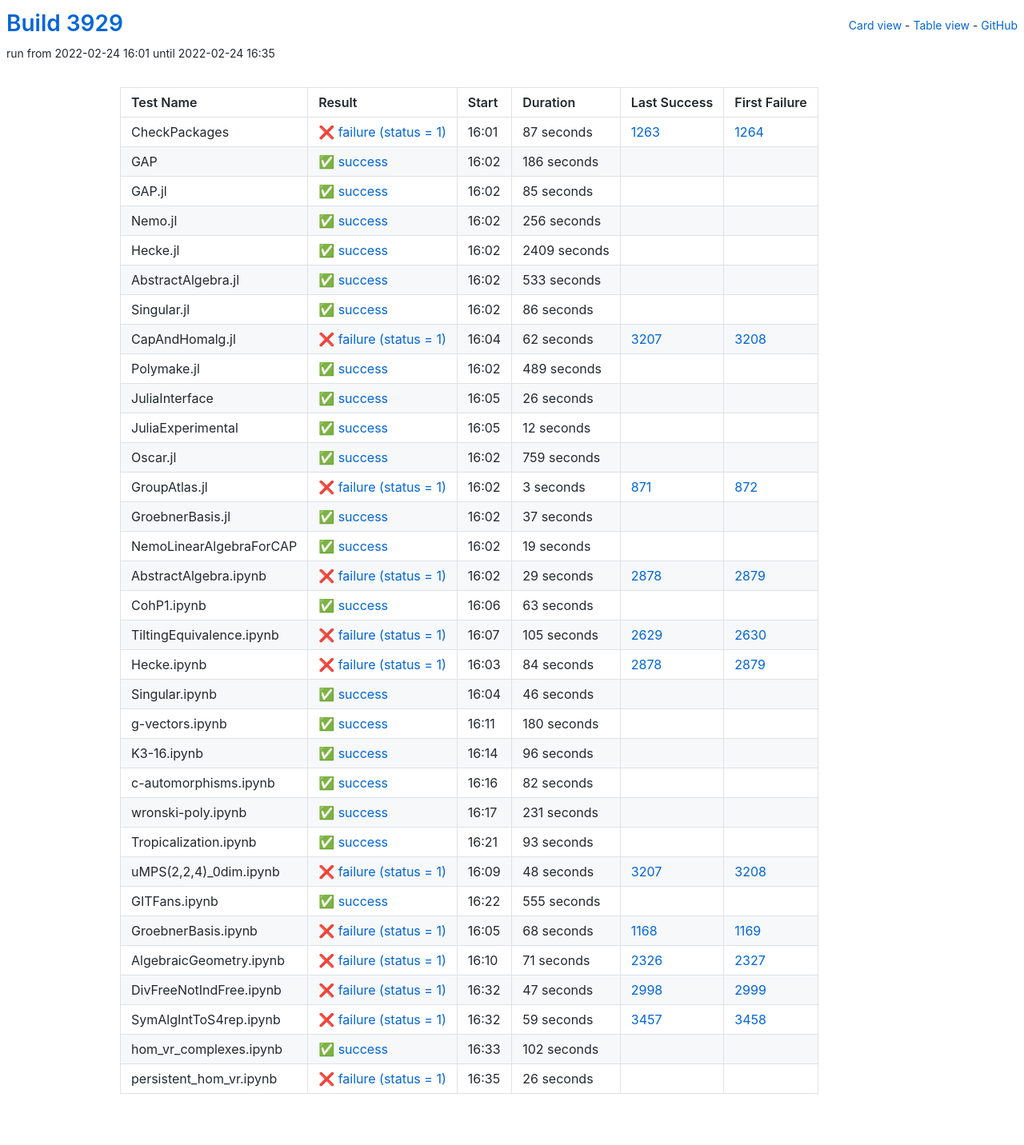
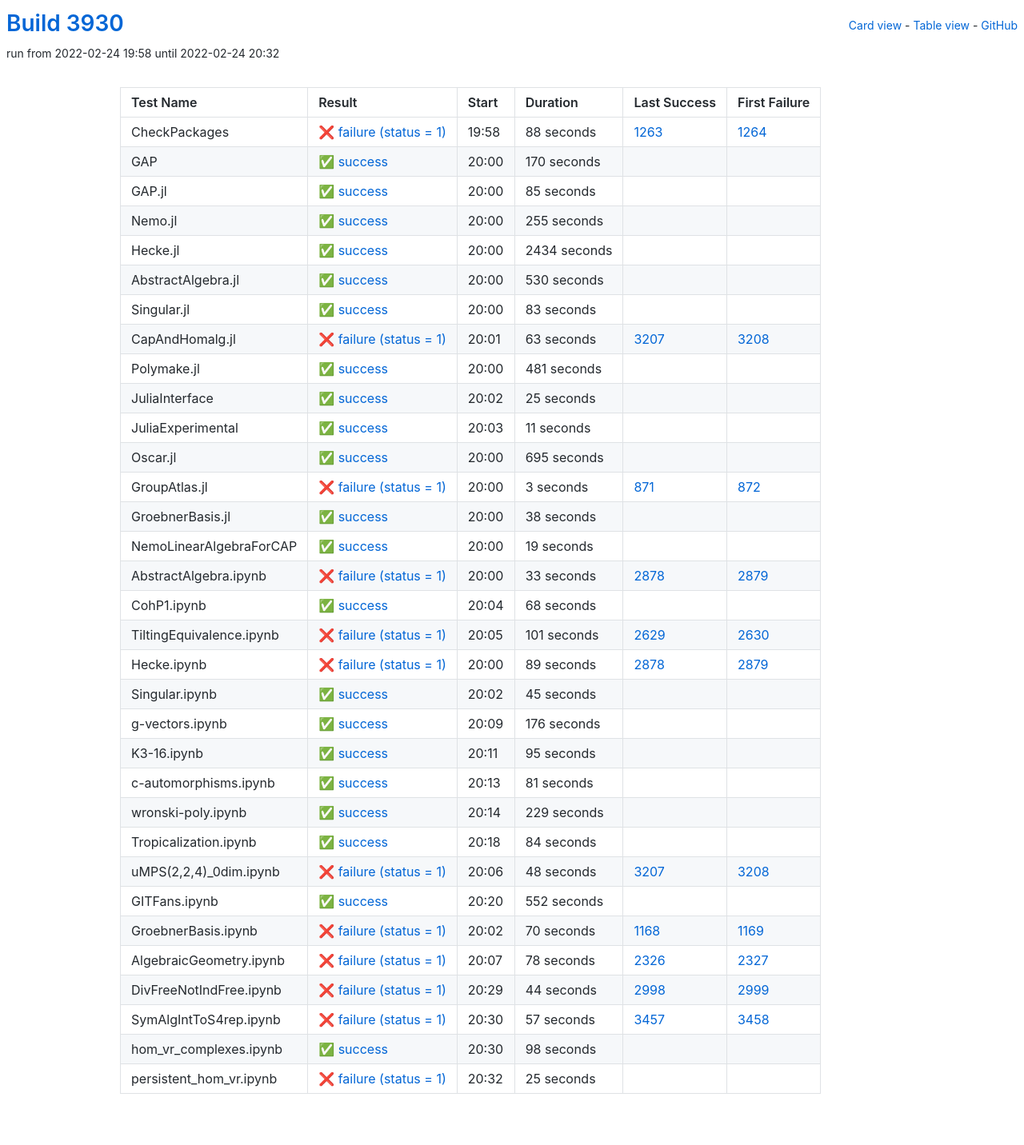
Before and after one commit to oscar-system/oscar-ci-status-stable, a Jekyll site: the page built from table.html, in a window 1280 px wide. Shown: the whole page at 80% size. Built offline with Jekyll 4.4.1, drawn with Linux system fonts in a browser that asks for light colours.

Commit message:
Build #3930

```diff
--- a/_data/ci.yml
+++ b/_data/ci.yml
@@ -1,6 +1,6 @@
 ---
-build: 3929
-build_url: https://oscarci.mathematik.uni-kl.de/job/oscar-stable/3929/
+build: 3930
+build_url: https://oscarci.mathematik.uni-kl.de/job/oscar-stable/3930/
 job: oscar-stable
 organization: oscar-system
 repo: oscar-ci-status-stable
@@ -8,32 +8,32 @@ repourl: https://github.com/oscar-system/oscar-ci-status-stable
 tests:
 - name: CheckPackages
   id: checkpackages
-  log: https://oscarci.mathematik.uni-kl.de/job/oscar-stable/3929/artifact/logs/build-3929/CheckPackages.log
-  start: 2022-02-24 16:01
+  log: https://oscarci.mathematik.uni-kl.de/job/oscar-stable/3930/artifact/logs/build-3930/CheckPackages.log
+  start: 2022-02-24 19:58
   success: false
   exitcode: 1
   status: failure
-  duration: 87
+  duration: 88
   last_success: 1263
   last_success_url: https://oscarci.mathematik.uni-kl.de/job/oscar-stable/1263/
   first_failure: 1264
   first_failure_url: https://oscarci.mathematik.uni-kl.de/job/oscar-stable/1264/
 - name: GAP
   id: gap
-  log: https://oscarci.mathematik.uni-kl.de/job/oscar-stable/3929/artifact/logs/build-3929/GAP.log
-  start: 2022-02-24 16:02
+  log: https://oscarci.mathematik.uni-kl.de/job/oscar-stable/3930/artifact/logs/build-3930/GAP.log
+  start: 2022-02-24 20:00
   success: true
   exitcode: 0
   status: success
-  duration: 186
+  duration: 170
   last_success: false
   last_success_url:
   first_failure: false
   first_failure_url:
 - name: GAP.jl
   id: gap-jl
-  log: https://oscarci.mathematik.uni-kl.de/job/oscar-stable/3929/artifact/logs/build-3929/GAP.jl.log
-  start: 2022-02-24 16:02
+  log: https://oscarci.mathematik.uni-kl.de/job/oscar-stable/3930/artifact/logs/build-3930/GAP.jl.log
+  start: 2022-02-24 20:00
   success: true
   exitcode: 0
   status: success
@@ -44,116 +44,116 @@ tests:
   first_failure_url:
 - name: Nemo.jl
   id: nemo-jl
-  log: https://oscarci.mathematik.uni-kl.de/job/oscar-stable/3929/artifact/logs/build-3929/Nemo.jl.log
-  start: 2022-02-24 16:02
+  log: https://oscarci.mathematik.uni-kl.de/job/oscar-stable/3930/artifact/logs/build-3930/Nemo.jl.log
+  start: 2022-02-24 20:00
   success: true
   exitcode: 0
   status: success
-  duration: 256
+  duration: 255
   last_success: false
   last_success_url:
   first_failure: false
   first_failure_url:
 - name: Hecke.jl
   id: hecke-jl
-  log: https://oscarci.mathematik.uni-kl.de/job/oscar-stable/3929/artifact/logs/build-3929/Hecke.jl.log
-  start: 2022-02-24 16:02
+  log: https://oscarci.mathematik.uni-kl.de/job/oscar-stable/3930/artifact/logs/build-3930/Hecke.jl.log
+  start: 2022-02-24 20:00
   success: true
   exitcode: 0
   status: success
-  duration: 2409
+  duration: 2434
   last_success: false
   last_success_url:
   first_failure: false
   first_failure_url:
 - name: AbstractAlgebra.jl
   id: abstractalgebra-jl
-  log: https://oscarci.mathematik.uni-kl.de/job/oscar-stable/3929/artifact/logs/build-3929/AbstractAlgebra.jl.log
-  start: 2022-02-24 16:02
+  log: https://oscarci.mathematik.uni-kl.de/job/oscar-stable/3930/artifact/logs/build-3930/AbstractAlgebra.jl.log
+  start: 2022-02-24 20:00
   success: true
   exitcode: 0
   status: success
-  duration: 533
+  duration: 530
   last_success: false
   last_success_url:
   first_failure: false
   first_failure_url:
 - name: Singular.jl
   id: singular-jl
-  log: https://oscarci.mathematik.uni-kl.de/job/oscar-stable/3929/artifact/logs/build-3929/Singular.jl.log
-  start: 2022-02-24 16:02
+  log: https://oscarci.mathematik.uni-kl.de/job/oscar-stable/3930/artifact/logs/build-3930/Singular.jl.log
+  start: 2022-02-24 20:00
   success: true
   exitcode: 0
   status: success
-  duration: 86
+  duration: 83
   last_success: false
   last_success_url:
   first_failure: false
   first_failure_url:
 - name: CapAndHomalg.jl
   id: capandhomalg-jl
-  log: https://oscarci.mathematik.uni-kl.de/job/oscar-stable/3929/artifact/logs/build-3929/CapAndHomalg.jl.log
-  start: 2022-02-24 16:04
+  log: https://oscarci.mathematik.uni-kl.de/job/oscar-stable/3930/artifact/logs/build-3930/CapAndHomalg.jl.log
+  start: 2022-02-24 20:01
   success: false
   exitcode: 1
   status: failure
-  duration: 62
+  duration: 63
   last_success: 3207
   last_success_url: https://oscarci.mathematik.uni-kl.de/job/oscar-stable/3207/
   first_failure: 3208
   first_failure_url: https://oscarci.mathematik.uni-kl.de/job/oscar-stable/3208/
 - name: Polymake.jl
   id: polymake-jl
-  log: https://oscarci.mathematik.uni-kl.de/job/oscar-stable/3929/artifact/logs/build-3929/Polymake.jl.log
-  start: 2022-02-24 16:02
+  log: https://oscarci.mathematik.uni-kl.de/job/oscar-stable/3930/artifact/logs/build-3930/Polymake.jl.log
+  start: 2022-02-24 20:00
   success: true
   exitcode: 0
   status: success
-  duration: 489
+  duration: 481
   last_success: false
   last_success_url:
   first_failure: false
   first_failure_url:
 - name: JuliaInterface
   id: juliainterface
-  log: https://oscarci.mathematik.uni-kl.de/job/oscar-stable/3929/artifact/logs/build-3929/JuliaInterface.log
-  start: 2022-02-24 16:05
+  log: https://oscarci.mathematik.uni-kl.de/job/oscar-stable/3930/artifact/logs/build-3930/JuliaInterface.log
+  start: 2022-02-24 20:02
   success: true
   exitcode: 0
   status: success
-  duration: 26
+  duration: 25
   last_success: false
   last_success_url:
   first_failure: false
   first_failure_url:
 - name: JuliaExperimental
   id: juliaexperimental
-  log: https://oscarci.mathematik.uni-kl.de/job/oscar-stable/3929/artifact/logs/build-3929/JuliaExperimental.log
-  start: 2022-02-24 16:05
+  log: https://oscarci.mathematik.uni-kl.de/job/oscar-stable/3930/artifact/logs/build-3930/JuliaExperimental.log
+  start: 2022-02-24 20:03
   success: true
   exitcode: 0
   status: success
-  duration: 12
+  duration: 11
   last_success: false
   last_success_url:
   first_failure: false
   first_failure_url:
 - name: Oscar.jl
   id: oscar-jl
-  log: https://oscarci.mathematik.uni-kl.de/job/oscar-stable/3929/artifact/logs/build-3929/Oscar.jl.log
-  start: 2022-02-24 16:02
+  log: https://oscarci.mathematik.uni-kl.de/job/oscar-stable/3930/artifact/logs/build-3930/Oscar.jl.log
+  start: 2022-02-24 20:00
   success: true
   exitcode: 0
   status: success
-  duration: 759
+  duration: 695
   last_success: false
   last_success_url:
   first_failure: false
   first_failure_url:
 - name: GroupAtlas.jl
   id: groupatlas-jl
-  log: https://oscarci.mathematik.uni-kl.de/job/oscar-stable/3929/artifact/logs/build-3929/GroupAtlas.jl.log
-  start: 2022-02-24 16:02
+  log: https://oscarci.mathematik.uni-kl.de/job/oscar-stable/3930/artifact/logs/build-3930/GroupAtlas.jl.log
+  start: 2022-02-24 20:00
   success: false
   exitcode: 1
   status: failure
@@ -164,20 +164,20 @@ tests:
   first_failure_url: https://oscarci.mathematik.uni-kl.de/job/oscar-stable/872/
 - name: GroebnerBasis.jl
   id: groebnerbasis-jl
-  log: https://oscarci.mathematik.uni-kl.de/job/oscar-stable/3929/artifact/logs/build-3929/GroebnerBasis.jl.log
-  start: 2022-02-24 16:02
+  log: https://oscarci.mathematik.uni-kl.de/job/oscar-stable/3930/artifact/logs/build-3930/GroebnerBasis.jl.log
+  start: 2022-02-24 20:00
   success: true
   exitcode: 0
   status: success
-  duration: 37
+  duration: 38
   last_success: false
   last_success_url:
   first_failure: false
   first_failure_url:
 - name: NemoLinearAlgebraForCAP
   id: nemolinearalgebraforcap
-  log: https://oscarci.mathematik.uni-kl.de/job/oscar-stable/3929/artifact/logs/build-3929/NemoLinearAlgebraForCAP.log
-  start: 2022-02-24 16:02
+  log: https://oscarci.mathematik.uni-kl.de/job/oscar-stable/3930/artifact/logs/build-3930/NemoLinearAlgebraForCAP.log
+  start: 2022-02-24 20:00
   success: true
   exitcode: 0
   status: success
@@ -188,128 +188,128 @@ tests:
   first_failure_url:
 - name: AbstractAlgebra.ipynb
   id: abstractalgebra-ipynb
-  log: https://oscarci.mathematik.uni-kl.de/job/oscar-stable/3929/artifact/logs/build-3929/AbstractAlgebra.ipynb.log
-  start: 2022-02-24 16:02
+  log: https://oscarci.mathematik.uni-kl.de/job/oscar-stable/3930/artifact/logs/build-3930/AbstractAlgebra.ipynb.log
+  start: 2022-02-24 20:00
   success: false
   exitcode: 1
   status: failure
-  duration: 29
+  duration: 33
   last_success: 2878
   last_success_url: https://oscarci.mathematik.uni-kl.de/job/oscar-stable/2878/
   first_failure: 2879
   first_failure_url: https://oscarci.mathematik.uni-kl.de/job/oscar-stable/2879/
 - name: CohP1.ipynb
   id: cohp1-ipynb
-  log: https://oscarci.mathematik.uni-kl.de/job/oscar-stable/3929/artifact/logs/build-3929/CohP1.ipynb.log
-  start: 2022-02-24 16:06
+  log: https://oscarci.mathematik.uni-kl.de/job/oscar-stable/3930/artifact/logs/build-3930/CohP1.ipynb.log
+  start: 2022-02-24 20:04
   success: true
   exitcode: 0
   status: success
-  duration: 63
+  duration: 68
   last_success: false
   last_success_url:
   first_failure: false
   first_failure_url:
 - name: TiltingEquivalence.ipynb
   id: tiltingequivalence-ipynb
-  log: https://oscarci.mathematik.uni-kl.de/job/oscar-stable/3929/artifact/logs/build-3929/TiltingEquivalence.ipynb.log
-  start: 2022-02-24 16:07
+  log: https://oscarci.mathematik.uni-kl.de/job/oscar-stable/3930/artifact/logs/build-3930/TiltingEquivalence.ipynb.log
+  start: 2022-02-24 20:05
   success: false
   exitcode: 1
   status: failure
-  duration: 105
+  duration: 101
   last_success: 2629
   last_success_url: https://oscarci.mathematik.uni-kl.de/job/oscar-stable/2629/
   first_failure: 2630
   first_failure_url: https://oscarci.mathematik.uni-kl.de/job/oscar-stable/2630/
 - name: Hecke.ipynb
   id: hecke-ipynb
-  log: https://oscarci.mathematik.uni-kl.de/job/oscar-stable/3929/artifact/logs/build-3929/Hecke.ipynb.log
-  start: 2022-02-24 16:03
+  log: https://oscarci.mathematik.uni-kl.de/job/oscar-stable/3930/artifact/logs/build-3930/Hecke.ipynb.log
+  start: 2022-02-24 20:00
   success: false
   exitcode: 1
   status: failure
-  duration: 84
+  duration: 89
   last_success: 2878
   last_success_url: https://oscarci.mathematik.uni-kl.de/job/oscar-stable/2878/
   first_failure: 2879
   first_failure_url: https://oscarci.mathematik.uni-kl.de/job/oscar-stable/2879/
 - name: Singular.ipynb
   id: singular-ipynb
-  log: https://oscarci.mathematik.uni-kl.de/job/oscar-stable/3929/artifact/logs/build-3929/Singular.ipynb.log
-  start: 2022-02-24 16:04
+  log: https://oscarci.mathematik.uni-kl.de/job/oscar-stable/3930/artifact/logs/build-3930/Singular.ipynb.log
+  start: 2022-02-24 20:02
   success: true
   exitcode: 0
   status: success
-  duration: 46
+  duration: 45
   last_success: false
   last_success_url:
   first_failure: false
   first_failure_url:
 - name: g-vectors.ipynb
   id: g-vectors-ipynb
-  log: https://oscarci.mathematik.uni-kl.de/job/oscar-stable/3929/artifact/logs/build-3929/g-vectors.ipynb.log
-  start: 2022-02-24 16:11
+  log: https://oscarci.mathematik.uni-kl.de/job/oscar-stable/3930/artifact/logs/build-3930/g-vectors.ipynb.log
+  start: 2022-02-24 20:09
   success: true
   exitcode: 0
   status: success
-  duration: 180
+  duration: 176
   last_success: false
   last_success_url:
   first_failure: false
   first_failure_url:
 - name: K3-16.ipynb
   id: k3-16-ipynb
-  log: https://oscarci.mathematik.uni-kl.de/job/oscar-stable/3929/artifact/logs/build-3929/K3-16.ipynb.log
-  start: 2022-02-24 16:14
+  log: https://oscarci.mathematik.uni-kl.de/job/oscar-stable/3930/artifact/logs/build-3930/K3-16.ipynb.log
+  start: 2022-02-24 20:11
   success: true
   exitcode: 0
   status: success
-  duration: 96
+  duration: 95
   last_success: false
   last_success_url:
   first_failure: false
   first_failure_url:
 - name: c-automorphisms.ipynb
   id: c-automorphisms-ipynb
-  log: https://oscarci.mathematik.uni-kl.de/job/oscar-stable/3929/artifact/logs/build-3929/c-automorphisms.ipynb.log
-  start: 2022-02-24 16:16
+  log: https://oscarci.mathematik.uni-kl.de/job/oscar-stable/3930/artifact/logs/build-3930/c-automorphisms.ipynb.log
+  start: 2022-02-24 20:13
   success: true
   exitcode: 0
   status: success
-  duration: 82
+  duration: 81
   last_success: false
   last_success_url:
   first_failure: false
   first_failure_url:
 - name: wronski-poly.ipynb
   id: wronski-poly-ipynb
-  log: https://oscarci.mathematik.uni-kl.de/job/oscar-stable/3929/artifact/logs/build-3929/wronski-poly.ipynb.log
-  start: 2022-02-24 16:17
+  log: https://oscarci.mathematik.uni-kl.de/job/oscar-stable/3930/artifact/logs/build-3930/wronski-poly.ipynb.log
+  start: 2022-02-24 20:14
   success: true
   exitcode: 0
   status: success
-  duration: 231
+  duration: 229
   last_success: false
   last_success_url:
   first_failure: false
   first_failure_url:
 - name: Tropicalization.ipynb
   id: tropicalization-ipynb
-  log: https://oscarci.mathematik.uni-kl.de/job/oscar-stable/3929/artifact/logs/build-3929/Tropicalization.ipynb.log
-  start: 2022-02-24 16:21
+  log: https://oscarci.mathematik.uni-kl.de/job/oscar-stable/3930/artifact/logs/build-3930/Tropicalization.ipynb.log
+  start: 2022-02-24 20:18
   success: true
   exitcode: 0
   status: success
-  duration: 93
+  duration: 84
   last_success: false
   last_success_url:
   first_failure: false
   first_failure_url:
 - name: uMPS(2,2,4)_0dim.ipynb
   id: umps-2-2-4-0dim-ipynb
-  log: https://oscarci.mathematik.uni-kl.de/job/oscar-stable/3929/artifact/logs/build-3929/uMPS-2-2-4-_0dim.ipynb.log
-  start: 2022-02-24 16:09
+  log: https://oscarci.mathematik.uni-kl.de/job/oscar-stable/3930/artifact/logs/build-3930/uMPS-2-2-4-_0dim.ipynb.log
+  start: 2022-02-24 20:06
   success: false
   exitcode: 1
   status: failure
@@ -320,84 +320,84 @@ tests:
   first_failure_url: https://oscarci.mathematik.uni-kl.de/job/oscar-stable/3208/
 - name: GITFans.ipynb
   id: gitfans-ipynb
-  log: https://oscarci.mathematik.uni-kl.de/job/oscar-stable/3929/artifact/logs/build-3929/GITFans.ipynb.log
-  start: 2022-02-24 16:22
+  log: https://oscarci.mathematik.uni-kl.de/job/oscar-stable/3930/artifact/logs/build-3930/GITFans.ipynb.log
+  start: 2022-02-24 20:20
   success: true
   exitcode: 0
   status: success
-  duration: 555
+  duration: 552
   last_success: false
   last_success_url:
   first_failure: false
   first_failure_url:
 - name: GroebnerBasis.ipynb
   id: groebnerbasis-ipynb
-  log: https://oscarci.mathematik.uni-kl.de/job/oscar-stable/3929/artifact/logs/build-3929/GroebnerBasis.ipynb.log
-  start: 2022-02-24 16:05
+  log: https://oscarci.mathematik.uni-kl.de/job/oscar-stable/3930/artifact/logs/build-3930/GroebnerBasis.ipynb.log
+  start: 2022-02-24 20:02
   success: false
   exitcode: 1
   status: failure
-  duration: 68
+  duration: 70
   last_success: 1168
   last_success_url: https://oscarci.mathematik.uni-kl.de/job/oscar-stable/1168/
   first_failure: 1169
   first_failure_url: https://oscarci.mathematik.uni-kl.de/job/oscar-stable/1169/
 - name: AlgebraicGeometry.ipynb
   id: algebraicgeometry-ipynb
-  log: https://oscarci.mathematik.uni-kl.de/job/oscar-stable/3929/artifact/logs/build-3929/AlgebraicGeometry.ipynb.log
-  start: 2022-02-24 16:10
+  log: https://oscarci.mathematik.uni-kl.de/job/oscar-stable/3930/artifact/logs/build-3930/AlgebraicGeometry.ipynb.log
+  start: 2022-02-24 20:07
   success: false
   exitcode: 1
   status: failure
-  duration: 71
+  duration: 78
   last_success: 2326
   last_success_url: https://oscarci.mathematik.uni-kl.de/job/oscar-stable/2326/
   first_failure: 2327
   first_failure_url: https://oscarci.mathematik.uni-kl.de/job/oscar-stable/2327/
 - name: DivFreeNotIndFree.ipynb
   id: divfreenotindfree-ipynb
-  log: https://oscarci.mathematik.uni-kl.de/job/oscar-stable/3929/artifact/logs/build-3929/DivFreeNotIndFree.ipynb.log
-  start: 2022-02-24 16:32
+  log: https://oscarci.mathematik.uni-kl.de/job/oscar-stable/3930/artifact/logs/build-3930/DivFreeNotIndFree.ipynb.log
+  start: 2022-02-24 20:29
   success: false
   exitcode: 1
   status: failure
-  duration: 47
+  duration: 44
   last_success: 2998
   last_success_url: https://oscarci.mathematik.uni-kl.de/job/oscar-stable/2998/
   first_failure: 2999
   first_failure_url: https://oscarci.mathematik.uni-kl.de/job/oscar-stable/2999/
 - name: SymAlgIntToS4rep.ipynb
   id: symalginttos4rep-ipynb
-  log: https://oscarci.mathematik.uni-kl.de/job/oscar-stable/3929/artifact/logs/build-3929/SymAlgIntToS4rep.ipynb.log
-  start: 2022-02-24 16:32
+  log: https://oscarci.mathematik.uni-kl.de/job/oscar-stable/3930/artifact/logs/build-3930/SymAlgIntToS4rep.ipynb.log
+  start: 2022-02-24 20:30
   success: false
   exitcode: 1
   status: failure
-  duration: 59
+  duration: 57
   last_success: 3457
   last_success_url: https://oscarci.mathematik.uni-kl.de/job/oscar-stable/3457/
   first_failure: 3458
   first_failure_url: https://oscarci.mathematik.uni-kl.de/job/oscar-stable/3458/
 - name: hom_vr_complexes.ipynb
   id: hom-vr-complexes-ipynb
-  log: https://oscarci.mathematik.uni-kl.de/job/oscar-stable/3929/artifact/logs/build-3929/hom_vr_complexes.ipynb.log
-  start: 2022-02-24 16:33
+  log: https://oscarci.mathematik.uni-kl.de/job/oscar-stable/3930/artifact/logs/build-3930/hom_vr_complexes.ipynb.log
+  start: 2022-02-24 20:30
   success: true
   exitcode: 0
   status: success
-  duration: 102
+  duration: 98
   last_success: false
   last_success_url:
   first_failure: false
   first_failure_url:
 - name: persistent_hom_vr.ipynb
   id: persistent-hom-vr-ipynb
-  log: https://oscarci.mathematik.uni-kl.de/job/oscar-stable/3929/artifact/logs/build-3929/persistent_hom_vr.ipynb.log
-  start: 2022-02-24 16:35
+  log: https://oscarci.mathematik.uni-kl.de/job/oscar-stable/3930/artifact/logs/build-3930/persistent_hom_vr.ipynb.log
+  start: 2022-02-24 20:32
   success: false
   exitcode: 1
   status: failure
-  duration: 26
+  duration: 25
   last_success: false
   last_success_url:
   first_failure: false
```
Also changed, not shown: README.md.
